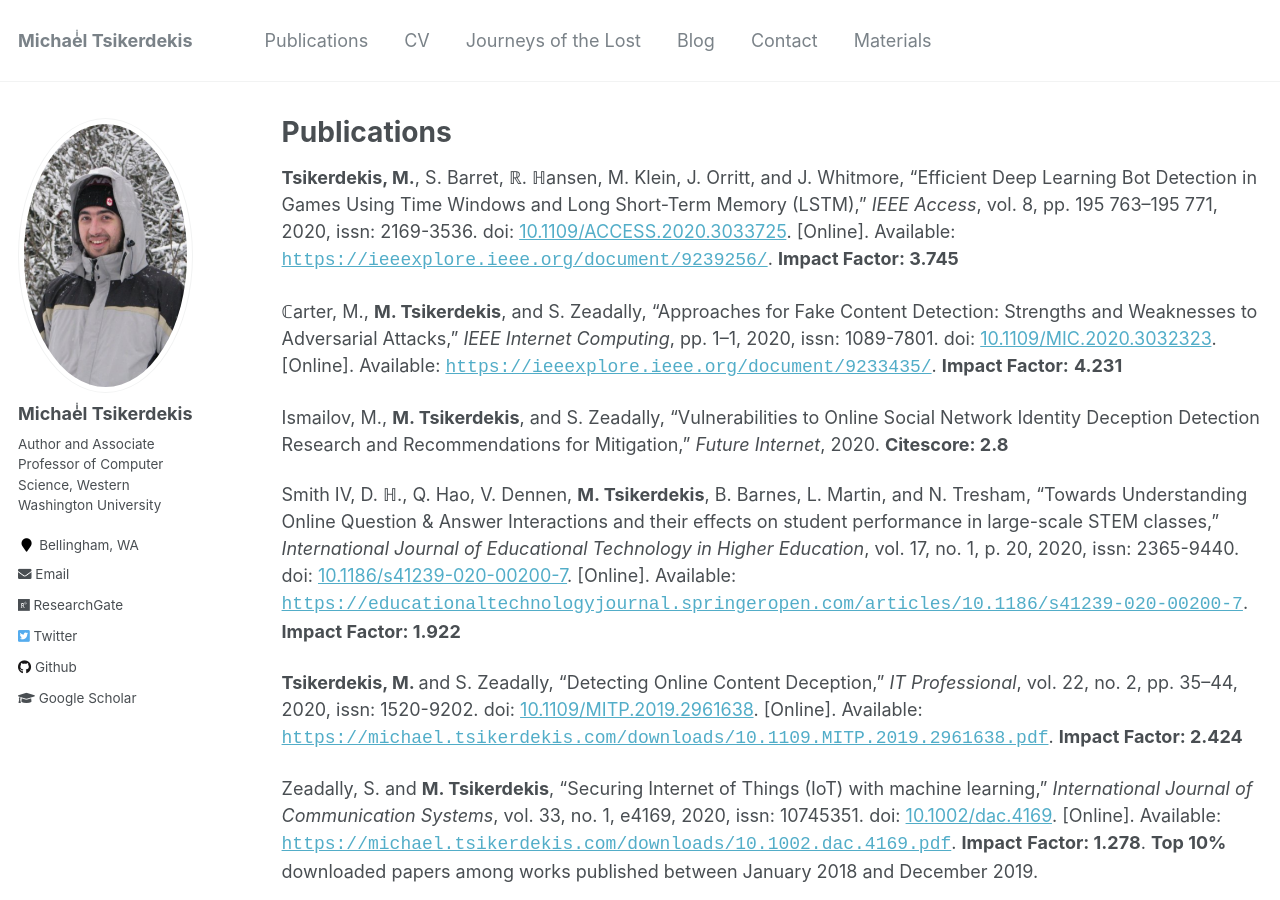
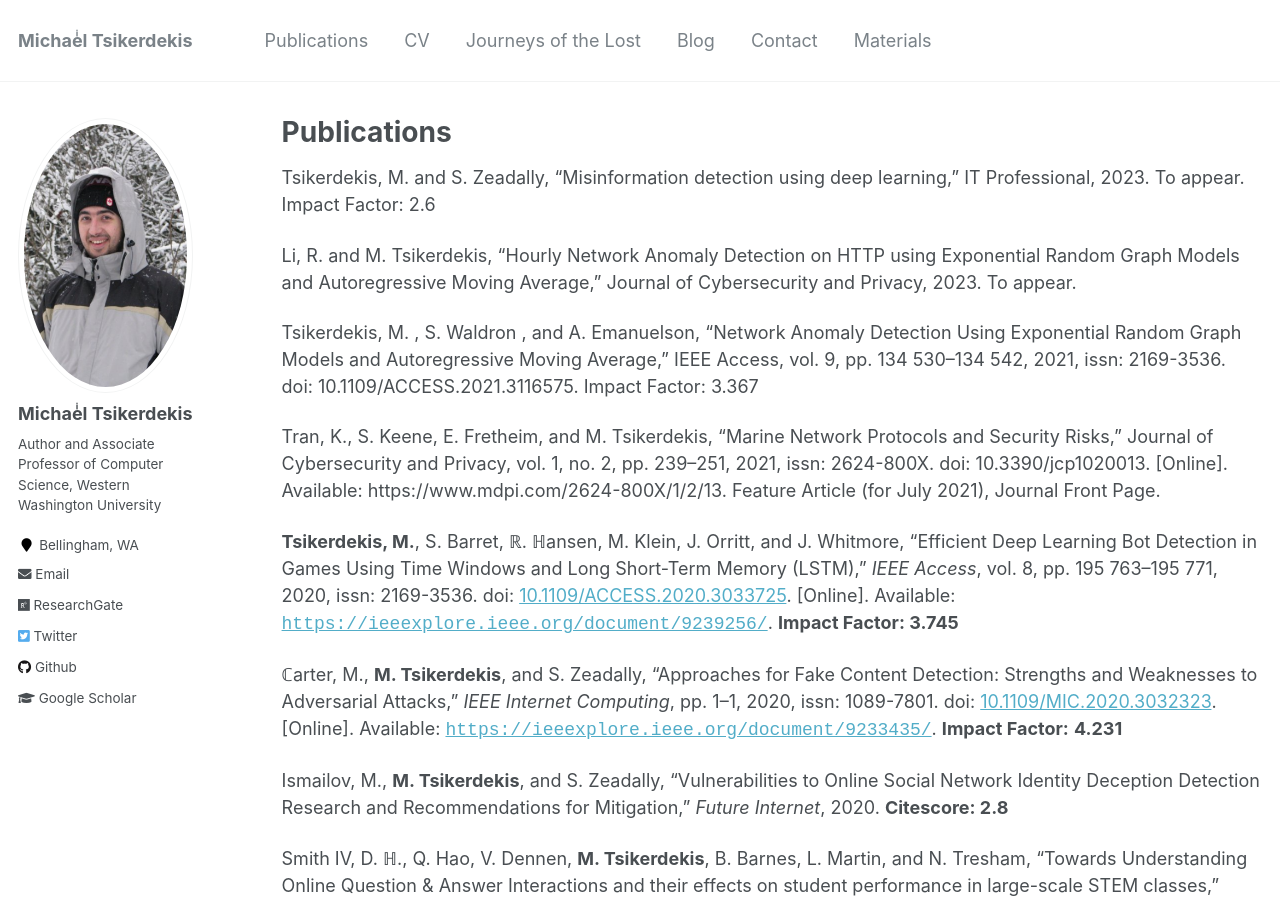
Before and after one commit to tsikerdekis/michael.tsikerdekis.com, a Jekyll site: the page built from _pages/publications.md, in a window 1280 px wide and 900 px high. Built offline with Jekyll 4.4.1, drawn with Linux system fonts in a browser that asks for light colours.

Commit message:
Update publications.md

```diff
--- a/_pages/publications.md
+++ b/_pages/publications.md
@@ -13,6 +13,17 @@ author_profile: true
 	.ec-lmri-10{ font-style:italic;}
 	.ec-lmbxi-10{ font-style:italic; font-weight: bold;}
 </style>
+
+Tsikerdekis, M. and S. Zeadally, “Misinformation detection using deep learning,” IT Professional, 2023. To appear. Impact Factor: 2.6
+
+Li, R. and M. Tsikerdekis, “Hourly Network Anomaly Detection on HTTP using Exponential Random Graph Models and Autoregressive Moving Average,”
+Journal of Cybersecurity and Privacy, 2023. To appear.
+
+Tsikerdekis, M. , S. Waldron , and A. Emanuelson, “Network Anomaly Detection Using Exponential Random Graph Models and Autoregressive Moving Average,” IEEE Access, vol. 9, pp. 134 530–134 542, 2021, issn: 2169-3536. doi: 10.1109/ACCESS.2021.3116575. Impact Factor: 3.367
+
+Tran, K., S. Keene, E. Fretheim, and M. Tsikerdekis, “Marine Network Protocols and Security Risks,” Journal of Cybersecurity and Privacy, vol. 1, no. 2,
+pp. 239–251, 2021, issn: 2624-800X. doi: 10.3390/jcp1020013. [Online]. Available: https://www.mdpi.com/2624-800X/1/2/13. Feature Article (for July
+2021), Journal Front Page.
 
 <!--l. 236--><p class="noindent" >  <span
 class="ec-lmbx-10">Tsikerdekis, M.</span>, <span
```
